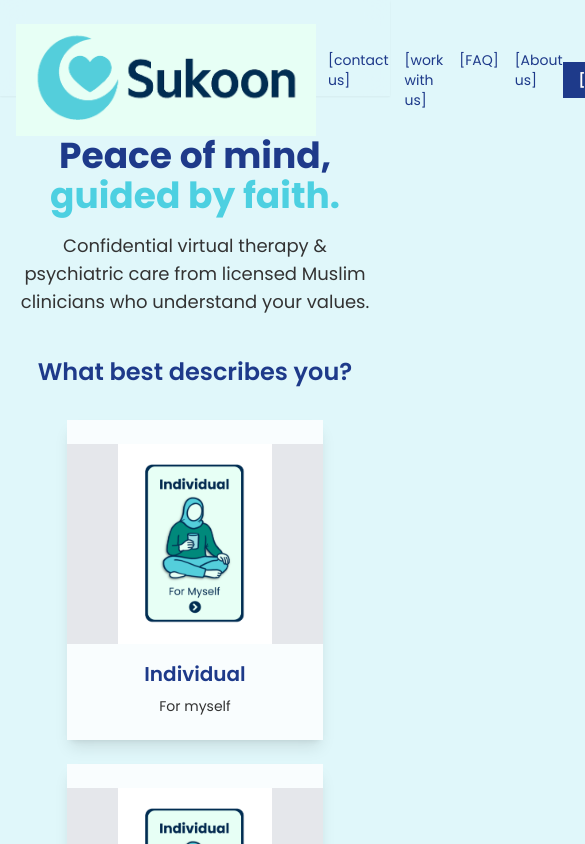
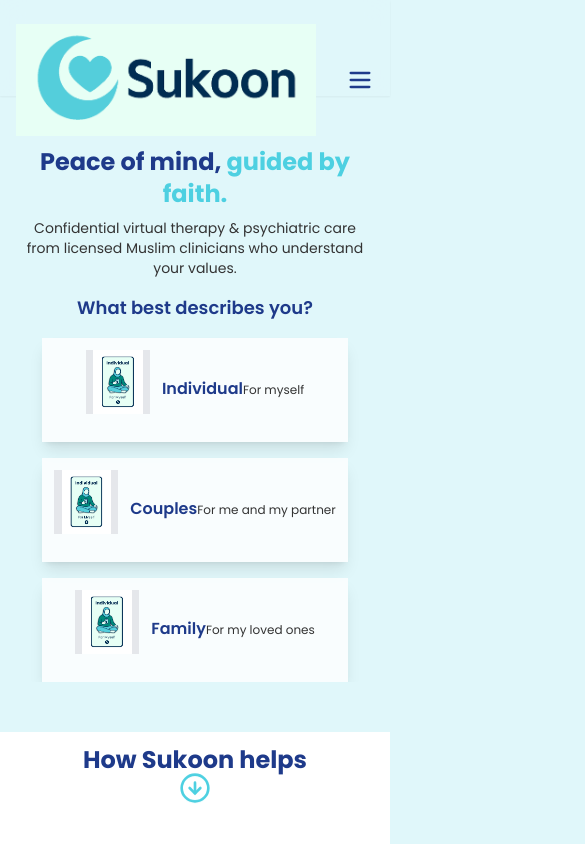
Before and after one commit to sfaizi24/Startup, a Next.js app: page / in a window 390 px wide. Shown: the top 844 px of the page, 585 px wide, since content can reach past the window. Built offline with nearby package versions, Linux system fonts and the light colour scheme.

Commit message:
Fix: teaser visibility on mobile and hero text clipping

```diff
--- a/src/app/globals.css
+++ b/src/app/globals.css
@@ -20,3 +20,56 @@
     padding: 0 1rem;
   }
 }
+
+/* Default mobile/tablet card styles (horizontal cards) & hero text/teaser sizing for mobile */
+@media (max-width: 1023px) {
+  /* Apply to .card elements which are used by CardProps */
+  .card-component.card { /* Target cards specifically when they also have .card class */
+    @apply flex-row items-center text-left p-3 w-full !important; /* Horizontal layout, full width */
+  }
+  .card-component.card .card-image-container {
+    @apply w-16 h-16 sm:w-20 sm:h-20 md:w-24 md:h-24 flex-shrink-0 mr-3;
+  }
+  .card-component.card h3 { @apply text-base mb-0.5; }
+  .card-component.card p { @apply text-xs; }
+
+  /* Reduce hero text and teaser section for mobile */
+  #hero h1 { @apply text-2xl md:text-3xl mb-2; }
+  #hero > .wrapper > p { @apply text-sm md:text-base mb-4; }
+  #hero h2 { @apply text-lg mb-4; } /* Question text */
+
+  #how-sukoon-helps-teaser { @apply pt-3 pb-1; }
+  #how-sukoon-helps-teaser h2 { @apply text-2xl mb-1; }
+  #how-sukoon-helps-teaser .lucide-arrow-down-circle { @apply w-6 h-6; } /* Smaller arrow */
+}
+
+/* User-specified rules for short screens */
+@media (max-height: 800px) {
+  #hero { padding-block: 1.5rem !important; } /* Use !important to ensure override */
+  #hero h1 { @apply text-2xl md:text-3xl !important; }  /* Ensure mobile headline size on short screens */
+
+  /* Styles for cards on short screens */
+  .card { /* This targets elements with class="card" */
+    @apply w-56 !important; /* narrower cards - applies to both mobile & desktop cards if they have class="card" */
+
+    /* Additional critical adjustments for DESKTOP cards on short screens */
+    @media (min-width: 1024px) { /* lg breakpoint and up */
+      &.card-component { /* Ensure it's also the full card component */
+        @apply h-48 flex-col justify-center items-center !important; /* fixed height, flex-col for image over text */
+      }
+      &.card-component .card-image-container {
+        @apply h-24 w-full mb-2 !important; /* Adjust image container for flex-col */
+      }
+      &.card-component h3 {
+        @apply text-base !important;
+      }
+       &.card-component p {
+        @apply text-sm !important;
+      }
+    }
+  }
+}
+
+:root{
+  --header-h: 7rem; /* Adjust if header height changes. Note: Original header is h-[6rem] in JSX */
+}
--- a/src/app/page.tsx
+++ b/src/app/page.tsx
@@ -4,23 +4,24 @@
 import Link from 'next/link';
 import { useState } from 'react';
 import { motion, AnimatePresence } from 'framer-motion';
-import { ArrowDownCircle } from 'lucide-react';
+import { ArrowDownCircle, Menu, X } from 'lucide-react';
 
 interface CardProps {
   title: string;
   description: string;
   imageUrl: string;
   onClick: () => void;
+  className?: string;
 }
 
-const Card: React.FC<CardProps> = ({ title, description, imageUrl, onClick }) => {
+const Card: React.FC<CardProps> = ({ title, description, imageUrl, onClick, className }) => {
   return (
     <motion.div
-      className="bg-white/80 p-6 rounded-lg shadow-lg text-center cursor-pointer hover:shadow-xl transition-shadow duration-300 w-64 h-80 flex flex-col items-center justify-center flex-none"
+      className={`card-component bg-white/80 p-6 rounded-lg shadow-lg text-center cursor-pointer hover:shadow-xl transition-shadow duration-300 w-full lg:w-64 h-auto flex flex-col items-center justify-center flex-none ${className || ''}`}
       onClick={onClick}
       whileHover={{ scale: 1.05 }}
     >
-      <div className="w-64 h-64 relative mb-4 bg-gray-200 rounded-md">
+      <div className="card-image-container w-full h-48 sm:h-56 md:h-64 lg:h-64 relative mb-4 bg-gray-200 rounded-md">
         <Image
           src={imageUrl}
           alt={title}
@@ -36,12 +37,14 @@
 
 export default function HomePage() {
   const [currentStep, setCurrentStep] = useState(1);
+  const [isMobileMenuOpen, setIsMobileMenuOpen] = useState(false);
 
   const handleCardClick = () => {
     setCurrentStep(2);
   };
 
   const navLinkClasses = "text-brand-dark-blue hover:text-brand-teal transition-colors duration-300";
+  const mobileNavLinkClasses = "block py-2 px-4 text-lg text-brand-dark-blue hover:text-brand-teal hover:bg-brand-light-teal/50 rounded-md transition-colors duration-300";
 
   const individualImageUrl = "/individual-card.png";
   const couplesImageUrl = "/individual-card.png";
@@ -56,25 +59,60 @@
             <Image src="/logo.png" alt="Sukoon Logo" width={300} height={300} className="mr-3" />
           </Link>
 
-          <nav className="flex-grow flex justify-center space-x-4 md:space-x-6 text-sm md:text-base">
+          {/* Desktop Navigation */}
+          <nav className="hidden md:flex flex-grow justify-center space-x-4 md:space-x-6 text-sm md:text-base">
             <Link href="/contact" className={navLinkClasses}>[contact us]</Link>
             <Link href="/work-with-us" className={navLinkClasses}>[work with us]</Link>
             <Link href="/faq" className={navLinkClasses}>[FAQ]</Link>
             <Link href="/about" className={navLinkClasses}>[About us]</Link>
           </nav>
 
-          <nav className="flex items-center space-x-4 md:space-x-6 text-sm md:text-base flex-shrink-0">
+          <nav className="hidden md:flex items-center space-x-4 md:space-x-6 text-sm md:text-base flex-shrink-0">
             <Link href="/book-now" className="bg-brand-dark-blue text-white px-4 py-2 rounded-md hover:bg-brand-teal transition-colors duration-300 font-semibold">[book now]</Link>
             <Link href="/login" className={navLinkClasses}>[login]</Link>
           </nav>
+
+          {/* Mobile Menu Button */}
+          <div className="md:hidden flex items-center">
+            <button
+              onClick={() => setIsMobileMenuOpen(!isMobileMenuOpen)}
+              className="text-brand-dark-blue focus:outline-none"
+              aria-label="Toggle menu"
+            >
+              {isMobileMenuOpen ? <X size={28} /> : <Menu size={28} />}
+            </button>
+          </div>
         </div>
       </header>
+
+      {/* Mobile Menu Overlay */}
+      <AnimatePresence>
+        {isMobileMenuOpen && (
+          <motion.div
+            initial={{ opacity: 0, height: 0 }}
+            animate={{ opacity: 1, height: "auto" }}
+            exit={{ opacity: 0, height: 0 }}
+            transition={{ duration: 0.3 }}
+            className="md:hidden bg-brand-light-teal/95 backdrop-blur-md shadow-lg absolute top-[6rem] left-0 right-0 z-40"
+          >
+            <nav className="flex flex-col items-center space-y-2 p-6">
+              <Link href="/contact" className={mobileNavLinkClasses} onClick={() => setIsMobileMenuOpen(false)}>[contact us]</Link>
+              <Link href="/work-with-us" className={mobileNavLinkClasses} onClick={() => setIsMobileMenuOpen(false)}>[work with us]</Link>
+              <Link href="/faq" className={mobileNavLinkClasses} onClick={() => setIsMobileMenuOpen(false)}>[FAQ]</Link>
+              <Link href="/about" className={mobileNavLinkClasses} onClick={() => setIsMobileMenuOpen(false)}>[About us]</Link>
+              <Link href="/book-now" className={`${mobileNavLinkClasses} bg-brand-dark-blue text-white hover:bg-brand-teal font-semibold w-full text-center`} onClick={() => setIsMobileMenuOpen(false)}>[book now]</Link>
+              <Link href="/login" className={mobileNavLinkClasses} onClick={() => setIsMobileMenuOpen(false)}>[login]</Link>
+            </nav>
+          </motion.div>
+        )}
+      </AnimatePresence>
 
       {/* Main viewable area: Hero text and interactive cards */}
       <main
         className="flex flex-col items-center justify-center text-center pt-10 pb-10"
-        style={{ minHeight: 'calc(100vh - 13rem)' }} // Viewport height minus header (6rem) and HSH title/arrow teaser (7rem)
+        style={{ minHeight: 'calc(100vh - 13rem)' }}
       >
+        <section id="hero" className="hero flex flex-col items-center text-center max-h-[calc(100vh-18rem)] overflow-hidden">
           <div className="wrapper">
             {/* Hero Text - Always Visible */}
             <h1 className="text-4xl md:text-5xl font-bold text-brand-dark-blue mb-4">
@@ -100,24 +138,27 @@
                     <h2 className="text-2xl font-semibold text-brand-dark-blue mb-8">
                         What best describes you?
                     </h2>
-                  <div className="flex flex-col md:flex-row space-y-6 md:space-y-0 md:space-x-6">
+                    <div className="flex flex-col lg:flex-row space-y-4 lg:space-y-0 lg:space-x-6">
                         <Card
                         title="Individual"
                         description="For myself"
                         imageUrl={individualImageUrl}
                         onClick={handleCardClick}
+                        className="card"
                         />
                         <Card
                         title="Couples"
                         description="For me and my partner"
                         imageUrl={couplesImageUrl}
                         onClick={handleCardClick}
+                        className="card"
                         />
                         <Card
                         title="Family"
                         description="For my loved ones"
                         imageUrl={familyImageUrl}
                         onClick={handleCardClick}
+                        className="card"
                         />
                     </div>
                     </motion.div>
@@ -135,24 +176,27 @@
                     <h2 className="text-2xl md:text-3xl font-semibold text-brand-dark-blue mb-8">
                         [New Question Filler Text - e.g., What are you looking for support with?]
                     </h2>
-                  <div className="flex flex-col md:flex-row space-y-6 md:space-y-0 md:space-x-6">
+                    <div className="flex flex-col lg:flex-row space-y-4 lg:space-y-0 lg:space-x-6">
                         <Card
                         title="Individual"
                         description="For myself"
                         imageUrl={individualImageUrl}
                         onClick={() => { /* Potentially navigate to a different step or page */ }}
+                        className="card"
                         />
                         <Card
                         title="Couples"
                         description="For me and my partner"
                         imageUrl={couplesImageUrl}
                         onClick={() => { /* Potentially navigate to a different step or page */ }}
+                        className="card"
                         />
                         <Card
                         title="Family"
                         description="For my loved ones"
                         imageUrl={familyImageUrl}
                         onClick={() => { /* Potentially navigate to a different step or page */ }}
+                        className="card"
                         />
                     </div>
                     </motion.div>
@@ -160,10 +204,11 @@
                 </AnimatePresence>
             </div>
           </div>
+        </section>
       </main>
 
       {/* Visible "How Sukoon helps" Title and Arrow Teaser */}
-      <div className="bg-white text-center pt-6 pb-2">
+      <div id="how-sukoon-helps-teaser" className="bg-white text-center pt-6 pb-2">
         <div className="wrapper">
           <h2 className="text-3xl font-bold text-brand-dark-blue mb-3">How Sukoon helps</h2>
           <div className="flex justify-center">
```
Lines whose indentation alone changed are shown as unchanged.
